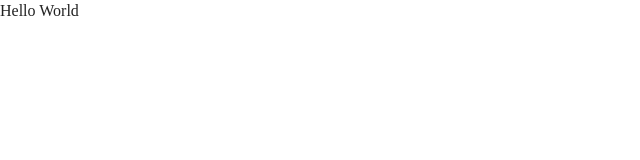
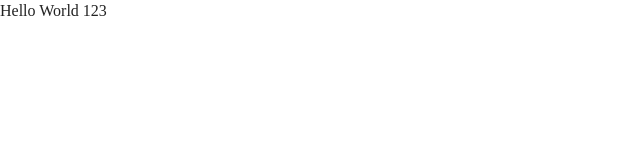
Before and after one commit to dinastys/progate-a25-html-css-project, a plain HTML site: page index.html in a window 1280 px wide. Shown: the full height of the page, 0-640 px from the left. Drawn offline with Linux system fonts and the light colour scheme.

Commit message:
Update Index.html

```diff
--- a/index.html
+++ b/index.html
@@ -15,7 +15,7 @@
 
 <body>
 
-  Hello World
+  Hello World 123
 </body>
 
 </html>
```
